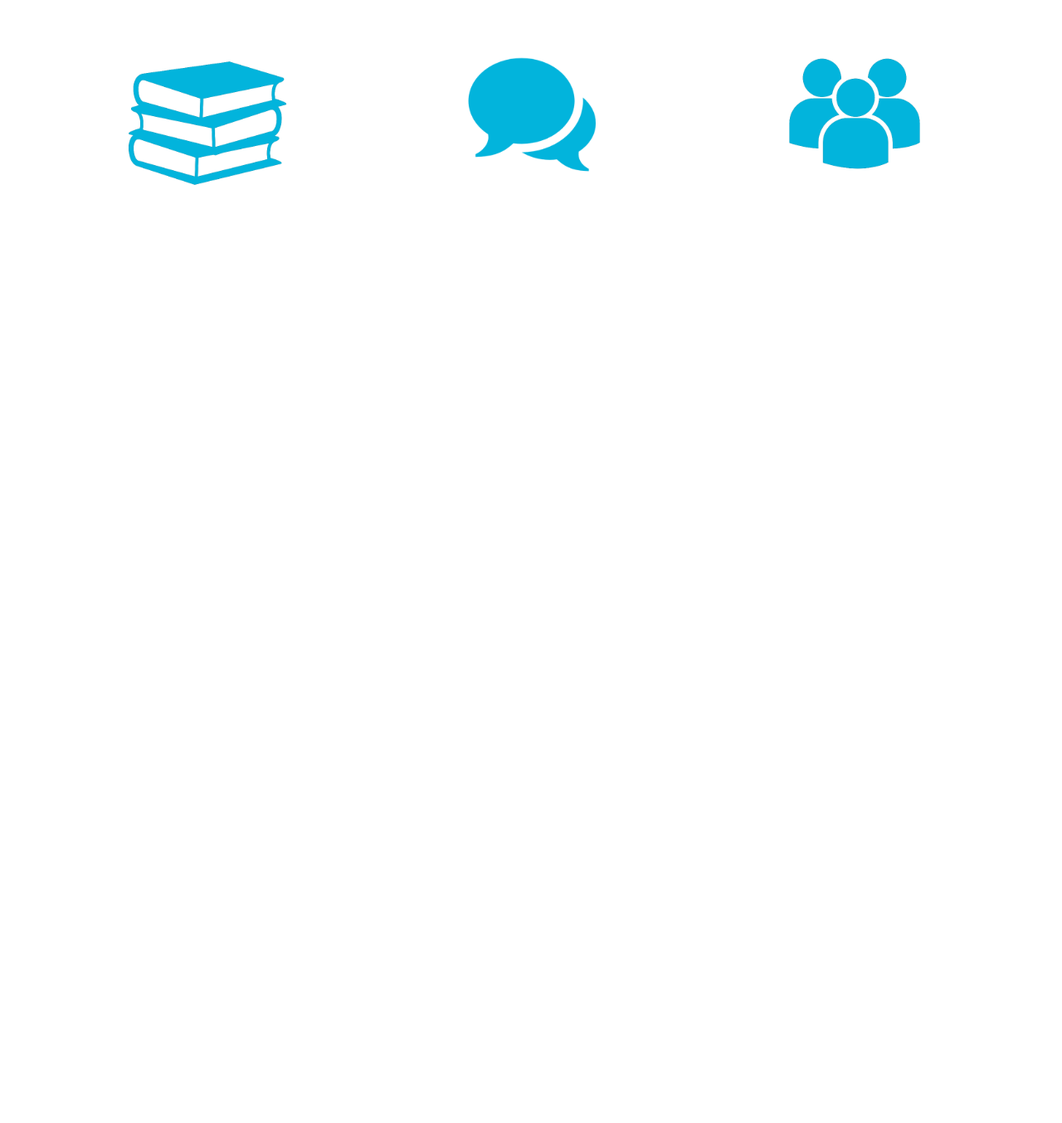
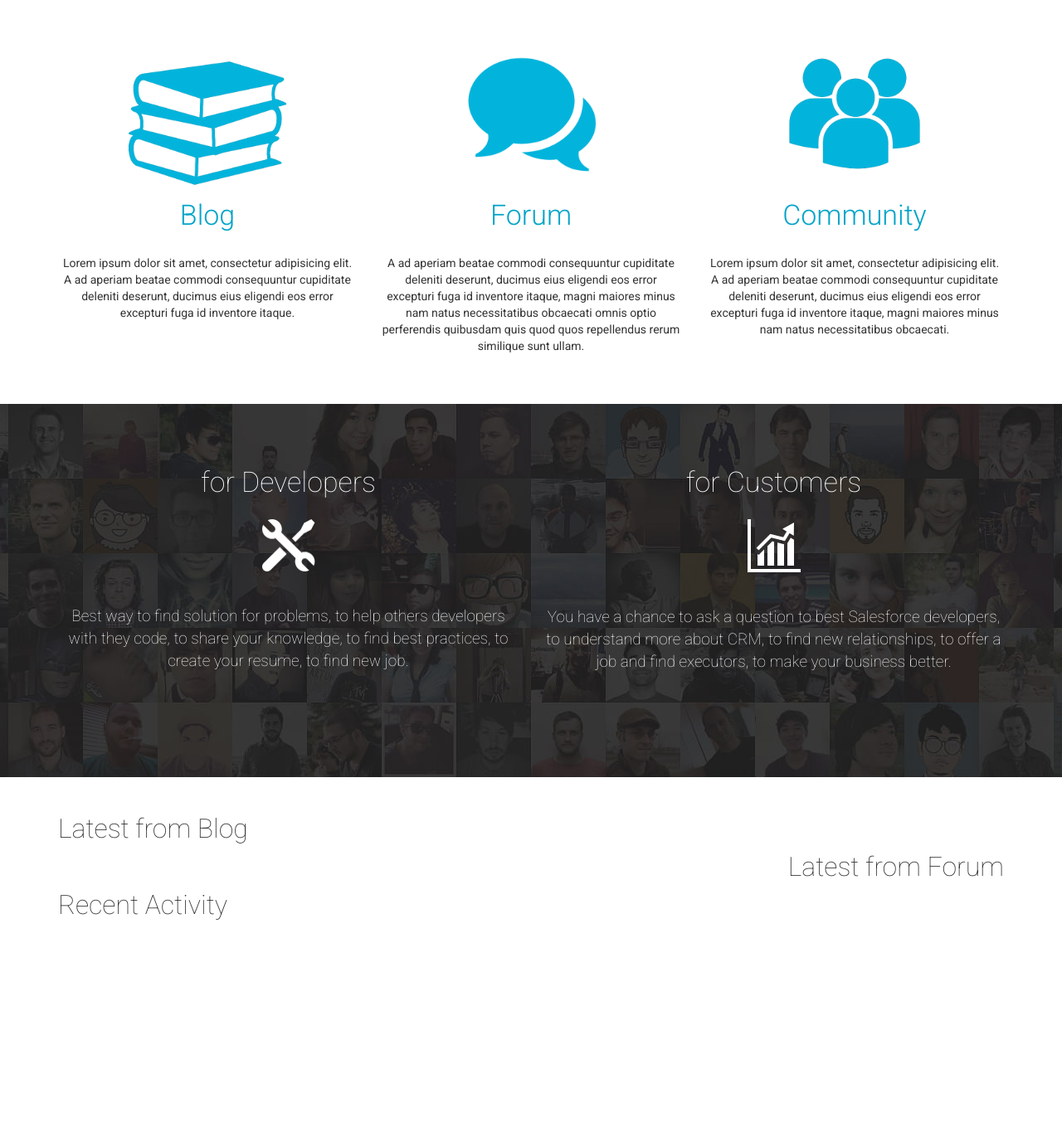
Before and after one commit to dmnBrest/flaks_p2, a Flask app: template app/templates/home.html in a window 1280 px wide. Shown: the part 507-1861 px from the top of the page at 83% size. Before the commit the page ends 730 px from the top, so only its background shows below. Run offline with Flask 2, Linux system fonts and the light colour scheme; the template is opened without the code that fills it, so the values that code supplies are empty; parts of the project's set-up code (start-up, migrations or seed data) failed here and were passed over; some libraries are stand-ins or nearby versions.

Commit message:
UI improvements

```diff
--- a/app/forms.py
+++ b/app/forms.py
@@ -9,7 +9,7 @@ from wtforms import StringField, TextAreaField, BooleanField, \
 from flask_wtf.file import FileField, FileAllowed
 
 class BlogPostForm(Form):
-	title 				= StringField('Title', [validators.DataRequired(), validators.Length(min=20, max=255)])
+	title 				= StringField('Title', [validators.DataRequired(), validators.Length(min=8, max=255)])
 	body 				= TextAreaField('Body', [validators.length(min=20, max=200)])
 	thumbnail			= StringField('Thumbnail', [validators.length(max=255)])
 	meta_keywords 		= StringField('Keywords', [validators.length(max=255)])
--- a/app/static/style.css
+++ b/app/static/style.css
@@ -8,6 +8,12 @@ blockquote .quote_author {font-style: italic; font-size: 12px; margin-bottom: 6p
 
 h1 {margin-top: 0;}
 
+/* change Bootstrap */
+.btn-sm {border-radius: 0; padding: 5px 15px;}
+.btn-sm:hover {background-color: #00B5DD; border-color: #00B5DD; color: #fff;}
+.btn {border-radius: 0;}
+.form-control {border-radius: 0;}
+
 .c-clear {width: 100%; clear: both;}
 
 .hidden {display: none !important;}
@@ -17,6 +23,7 @@ form .help-block {font-size: 12px;}
 .flashbox {padding: 5px 0; color: #FFFFFF;}
 .flashbox.flash-error {background-color: #e74c3c;}
 .flashbox.flash-info {background-color: #3498db;}
+.flashbox.flash-warning {background-color: #FFAE00;}
 .flashbox.flash-success {background-color: #40d47e;}
 
 .c-auth h1 {margin: 60px 0 20px 0; font-size: 30px;}
@@ -56,14 +63,14 @@ form .help-block {font-size: 12px;}
 .pics-gallery .img-wrapper a {display:inline-block; padding: 1px 3px;}
 .pics-gallery .img-wrapper a:hover {background-color: #00b2ff; color: #fff;}
 
-.article-list article {border-top: 2px solid #00B4DC; padding: 20px; margin-bottom: 30px;}
+.article-list article {border-top: 2px solid #00B4DC; padding: 20px 0; margin-bottom: 30px;}
 article h1 {color: #00b2ff;}
 article h1, article h2, article h3  {margin-top: 0; font-weight: 300;}
 article .article-img {display: block; text-align: center;}
-article .article-thumbnail {text-align: center; margin: 20px 0;}
+article .article-thumbnail {text-align: center; margin-top: 20px;}
 article .article-thumbnail img {max-width: 500px;}
 article .article-info {}
-article .article-preview {font-size: 16px;}
+article .article-preview {font-size: 16px; margin-top: 20px;}
 article .article-body {font-size: 16px;}
 article .article-actions {margin-top: 10px;}
 
@@ -82,7 +89,17 @@ article .article-actions {margin-top: 10px;}
 font-weight: 300;}
 .home .box-1-1 a:hover {color: #000; background-color: #fff;}
 
-.home .box-2 {padding-top: 40px;}
+.home .box-2 {padding: 40px 0 60px 0;}
+.home .box-2 .box-2-title {margin-bottom: 24px;}
+.home .box-2 .box-2-title a {font-size: 34px; font-weight: 300;}
 .home .box-2 img {width: 196px;}
 
+.home .box-3 {min-height: 450px; padding: 40px 0; background: url('/static/faces.jpg') no-repeat top center;}
+.home .box-3-title {margin-top: 30px; font-size: 34px; font-weight: 200; color: #fff;}
+.home .box-3-img img {margin: 20px 0; width: 64px;}
+.home .box-3-content {margin-top: 20px; margin-bottom: 30px; color: #fff; font-size: 19px; font-weight: 200;}
+
+.home .box-4 {padding: 40px 0;}
+.home .box-4-title {font-size: 32px; font-weight: 200;}
+
 @media (min-width: 992px) { .md-right {text-align: right;} }
--- a/app/templates/blog_edit.html
+++ b/app/templates/blog_edit.html
@@ -73,9 +73,11 @@
 			<div class="col-xs-12">
 				<h1>Editor</h1>
 				<br/>
+				{% if post %}
 				<div>
 					<a href="/{{ post.slug }}" >&lt; Back to Article</a>
 				</div>
+				{% endif %}
 				<br/>
 				{% from "_m.html" import form_field %}
 				<form action="" method="POST" novalidate>
@@ -104,7 +106,7 @@
 						</label>
 						<div class="row">
 							<div class="col-md-2">
-								{% if form.thumbnail.data != None and form.thumbnail.data != '' %}
+								{% if form.thumbnail.data %}
 									<img class="thumbnail-preview" src="{{ form.thumbnail.data }}" alt="post thumbnail" style="width: 128px; border: 4px solid #f0f0f0;" />
 								{% else %}
 									<img class="thumbnail-preview" src="/static/no-image.jpg" alt="post thumbnail" style="width: 128px; border: 4px solid#f0f0f0;" />
@@ -128,7 +130,7 @@
 					{{ form_field(form.meta_keywords, with_label=True) }}
 					{{ form_field(form.meta_description, with_label=True) }}
 					<br/>
-					{% if post != None %}
+					{% if post %}
 						<div class="row">
 							<div class="col-md-2">
 								{{ form_field(form.published) }}
--- a/app/templates/home.html
+++ b/app/templates/home.html
@@ -24,22 +24,107 @@
 			<div class="container">
 				<div class="row">
 					<div class="col-md-4 text-center">
-						<div>
-							<img src="/static/books_i.png" alt=""/>
+						<div class="box-2-icon">
+							<a href="{{ url_for('blog_list') }}"><img src="/static/books_i.png" alt=""/></a>
+						</div>
+						<div class="box-2-title">
+							<a href="{{ url_for('blog_list') }}">Blog</a>
+						</div>
+						<div class="box-2-content">
+							Lorem ipsum dolor sit amet, consectetur adipisicing elit.
+							A ad aperiam beatae commodi consequuntur cupiditate deleniti deserunt,
+							ducimus eius eligendi eos error excepturi fuga id inventore itaque.
 						</div>
 					</div>
 					<div class="col-md-4 text-center">
 						<div>
-							<img src="/static/forum_i.png" alt=""/>
+							<a href="/forum"><img src="/static/forum_i.png" alt=""/></a>
+						</div>
+						<div class="box-2-title">
+							<a href="/forum">Forum</a>
+						</div>
+						<div class="box-2-content">
+							A ad aperiam beatae commodi consequuntur cupiditate deleniti deserunt,
+							ducimus eius eligendi eos error excepturi fuga id inventore itaque, magni maiores minus
+							nam natus necessitatibus obcaecati omnis optio perferendis quibusdam quis quod quos
+							repellendus rerum similique sunt ullam.
 						</div>
 					</div>
 					<div class="col-md-4 text-center">
 						<div>
-							<img src="/static/group_i.png" alt=""/>
+							<a href="/commumity"><img src="/static/group_i.png" alt=""/></a>
+						</div>
+						<div class="box-2-title">
+							<a href="/commumity">Community</a>
+						</div>
+						<div class="box-2-content">
+							Lorem ipsum dolor sit amet, consectetur adipisicing elit. A ad aperiam beatae commodi
+							consequuntur cupiditate deleniti deserunt, ducimus eius eligendi eos error
+							excepturi fuga id inventore itaque, magni maiores minus nam natus necessitatibus obcaecati.
 						</div>
 					</div>
 				</div>
 			</div>
 		</div>
+
+		<div class="box-3">
+			<div class="container">
+				<div class="row">
+					<div class="col-md-6 text-center">
+						<div class="box-3-title">
+							for Developers
+						</div>
+						<div class="box-3-img">
+							<img src="/static/tools.png" alt=""/>
+						</div>
+						<div class="box-3-content">
+							Best way to find solution for problems,
+							to help others developers with they code,
+							to share your knowledge,
+							to find best practices,
+							to create your resume,
+							to find new job.
+						</div>
+					</div>
+					<div class="col-md-6 text-center">
+						<div class="box-3-title">
+							for Customers
+						</div>
+						<div class="box-3-img">
+							<img src="/static/customer.png" alt=""/>
+						</div>
+						<div class="box-3-content">
+							You have a chance to ask a question to best Salesforce developers,
+							to understand more about CRM,
+							to find new relationships,
+							to offer a job and find executors,
+							to make your business better.
+						</div>
+					</div>
+				</div>
+			</div>
+		</div>
+
+		<div class="box-4">
+			<div class="container">
+				<div class="row">
+					<div class="col-xs-12">
+						<div class="from-blog">
+							<div class="box-4-title">Latest from Blog</div>
+						</div>
+						<div class="from-forum md-right">
+							<div class="box-4-title">Latest from Forum</div>
+						</div>
+						<div class="from-blog">
+							<div class="box-4-title">Recent Activity</div>
+						</div>
+					</div>
+				</div>
+			</div>
+		</div>
+
+		<div style="height: 200px;">
+
+		</div>
 	</div>
 {% endblock %}
--- a/app/templates/layout.html
+++ b/app/templates/layout.html
@@ -53,7 +53,7 @@
 				<div class="row">
 					<div class="col-xs-12 text-right">
 						{% if current_user.is_authenticated() %}
-    						Welcome, <a href="/user/{{ current_user.slug }}">{{ current_user.fullname() }}</a> (Admin: {{ current_user.has_role('admin') }} Editor: {{ current_user.has_role('editor') }})&nbsp;&nbsp;|&nbsp;&nbsp;<a href="/logout">Sign Out</a>
+    						Welcome, <a href="/user/{{ current_user.slug }}">{{ current_user.fullname() }}</a> (Admin: {{ current_user.has_role('admin') }} Editor: {{ current_user.has_role('editor') }})&nbsp;&nbsp;|&nbsp;&nbsp;<a href="{{ config['SECURITY_LOGOUT_URL'] }}">Sign Out</a>
 						{% else %}
 							<a href="{{ config['SECURITY_LOGIN_URL'] }}">Sign In</a>&nbsp;&nbsp;|&nbsp;&nbsp;<a href="{{ config['SECURITY_REGISTER_URL'] }}">Sign Up</a>
 						{% endif %}
--- a/app/views.py
+++ b/app/views.py
@@ -29,11 +29,6 @@ def home():
 	# msg.body = "testing"
 	# msg.html = "<b>testing</b>"
 	# mail.send(msg)
-
-	# p1 = Picture.query.first()
-	# db.session.delete(p1)
-	# db.session.commit()
-	# app.logger.debug('p1 deleted')
 
 	u1 = User.query.first()
 	u1.first_name = 'f1'
@@ -227,9 +222,10 @@ def blog_edit_post(slug):
 			if form.published.data == False and post.published_at != None:
 				post.published_at = None
 			db.session.commit()
+			if request.form['submit'] == 'Save & Exit':
+				flash('Post updated successfully.')
+				return redirect(url_for('blog_post', slug=post.slug))
 			flash('Post updated successfully. You can continue editing or return to Article List.', 'success')
-			if request.form['submit'] == 'Save & Exit':
-				return redirect(url_for('blog_post', slug=post.slug))
 			return redirect(url_for('blog_edit_post', slug=post.slug))
 		else:
 			flash('There are errors on the form. Please fix them before continuing.', 'error')
@@ -367,14 +363,17 @@ def account_settings():
 # ------------ GET by SLUG --------------
 @app.route('/<string:slug>')
 def blog_post(slug):
-	post = Post.query.filter(Post.slug==slug, Post.published_at != None).first()
-	if post != None:
-		meta = Meta(title=post.title+' | Salesforce-Developer.NET',
-				description=post.meta_description,
-				keywords=post.meta_description
-				)
-		return render_template('blog_view.html', post=post, meta=meta)
-	abort(404)
+	post = Post.query.filter(Post.slug==slug).first()
+	if post is None or (post.published_at is None and post.user_id != current_user.id):
+		abort(404)
+	if post.published_at is None:
+		flash('This post is not published. Only you can see it.', 'warning')
+	meta = Meta(title=post.title+' | Salesforce-Developer.NET',
+			description=post.meta_description,
+			keywords=post.meta_description
+			)
+	return render_template('blog_view.html', post=post, meta=meta)
+
 
 
 # ------------ ERROR HANDLERS ----------
```
Also changed, not shown: app/templates/blog_list.html (+16 -12 lines), app/templates/blog_view.html (+5 -5 lines), app/static/customer.png (added), app/static/faces.jpg (added), app/static/tools.png (added). Lines whose indentation alone changed are shown as unchanged.
